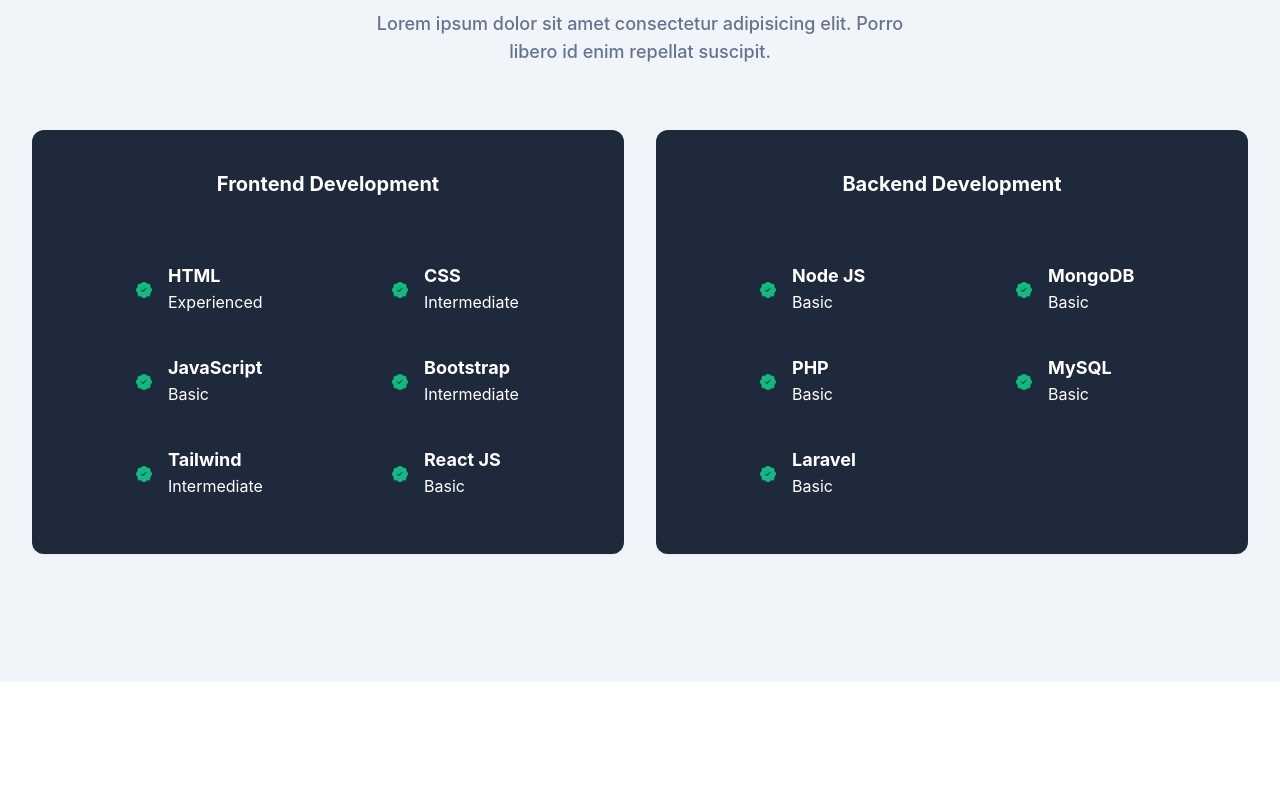
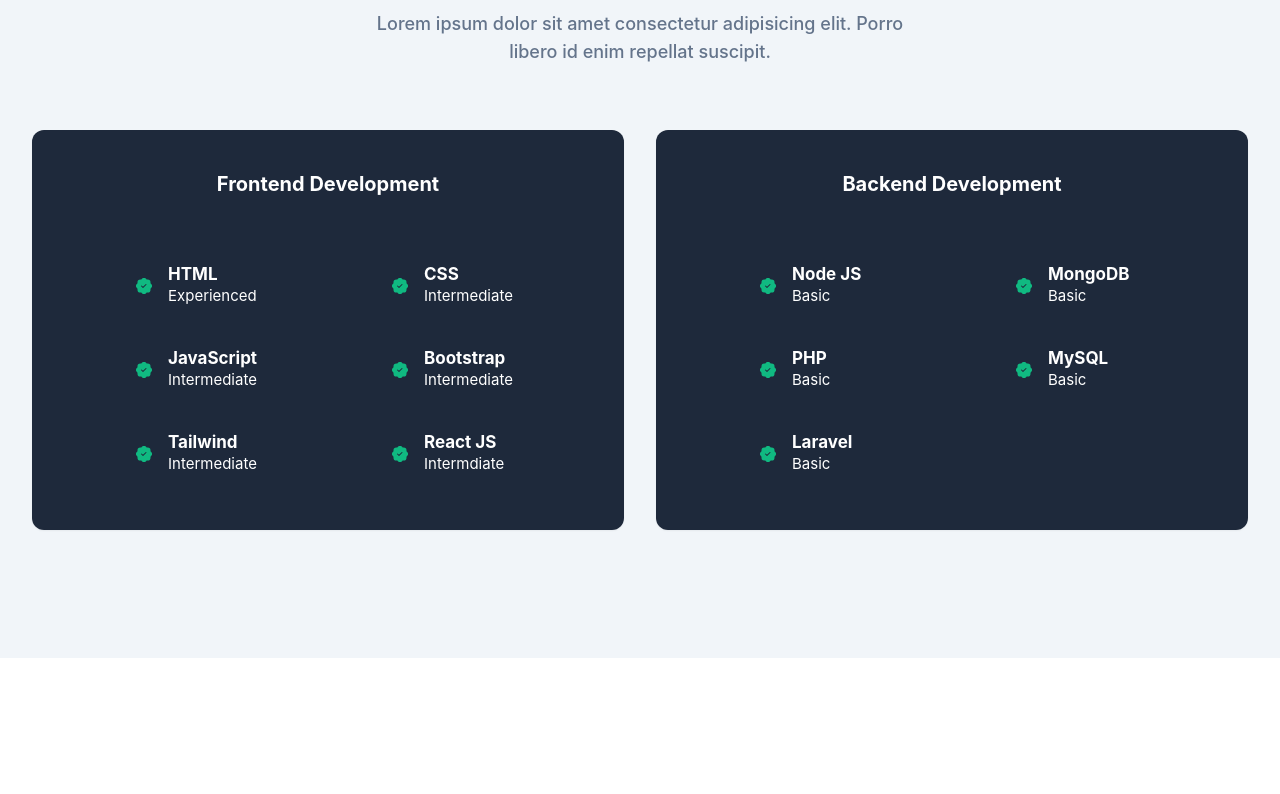
Before and after one commit to yogidelfiandra/portfolio-react, a React (Create React App) app: page / in a window 1280 px wide. Shown: the part 1366-2160 px from the top of the page. Built offline with nearby package versions, Linux system fonts and the light colour scheme.

Commit message:
repair code + clean code

```diff
--- a/src/index.css
+++ b/src/index.css
@@ -7,7 +7,7 @@ body {
 }
 
 .navbar-fixed {
-  @apply fixed z-[999] bg-white bg-opacity-70 shadow-sm backdrop-blur-sm;
+  @apply fixed z-[999] bg-white shadow-md;
 }
 
 .btn-primary {
--- a/src/json/landingPage.json
+++ b/src/json/landingPage.json
@@ -29,6 +29,62 @@
       "title": "tiktok",
       "linkUrl": "/tiktok",
       "imageUrl": "/images/icons/tiktok.svg"
+    }
+  ],
+  "skills": [
+    {
+      "title": "Frontend Development",
+      "features": [
+        {
+          "name": "HTML",
+          "level": "Experienced"
+        },
+        {
+          "name": "CSS",
+          "level": "Intermediate"
+        },
+        {
+          "name": "JavaScript",
+          "level": "Intermediate"
+        },
+        {
+          "name": "Bootstrap",
+          "level": "Intermediate"
+        },
+        {
+          "name": "Tailwind",
+          "level": "Intermediate"
+        },
+        {
+          "name": "React JS",
+          "level": "Intermdiate"
+        }
+      ]
+    },
+    {
+      "title": "Backend Development",
+      "features": [
+        {
+          "name": "Node JS",
+          "level": "Basic"
+        },
+        {
+          "name": "MongoDB",
+          "level": "Basic"
+        },
+        {
+          "name": "PHP",
+          "level": "Basic"
+        },
+        {
+          "name": "MySQL",
+          "level": "Basic"
+        },
+        {
+          "name": "Laravel",
+          "level": "Basic"
+        }
+      ]
     }
   ],
   "portfolios": [
--- a/src/pages/LandingPage.js
+++ b/src/pages/LandingPage.js
@@ -20,7 +20,7 @@ export default function LandingPage() {
       <Hero />
       <main>
         <About data={landingPage.contacts} />
-        <Experience />
+        <Experience data={landingPage.skills} />
         <Portfolio data={landingPage.portfolios} />
         <Clients data={landingPage.clients} />
         <Blog data={landingPage.blogs} />
--- a/src/parts/Blog.js
+++ b/src/parts/Blog.js
@@ -21,7 +21,7 @@ export default function Blog(props) {
         <div className='flex flex-wrap'>
           {props.data.map((item, index) => {
             return (
-              <div key={item._id} className='w-full px-4 lg:w-1/2 xl:w-1/3'>
+              <div key={item._id} className='w-full px-4 sm:w-1/2 lg:w-1/3'>
                 <div className='bg-white rounded-xl shadow-lg overflow-hidden mb-10'>
                   <img
                     src={item.imageUrl}
--- a/src/parts/Experience.js
+++ b/src/parts/Experience.js
@@ -1,7 +1,7 @@
 import React from 'react';
 import { BsPatchCheckFill } from 'react-icons/bs';
 
-export default function Experience() {
+export default function Experience(props) {
   return (
     <section id='experience' className='pt-36 pb-32 bg-slate-100'>
       <div className='container'>
@@ -19,180 +19,45 @@ export default function Experience() {
         </div>
 
         <div className='flex flex-wrap justify-center'>
-          {/* frontend development */}
-          <div className='mb-12 w-full mx-auto md:w-[600px] lg:w-1/2 lg:mb-0 lg:px-4'>
+          {props.data.map((item, index1) => {
+            return (
+              <div
+                key={index1}
+                className='mb-12 w-full mx-auto sm:w-[500px] md:w-[600px] lg:w-1/2 lg:mb-0 lg:px-4'
+              >
                 <div className='bg-slate-800 hover:bg-slate-700 transition duration-500 py-4 text-white rounded-xl shadow-sm text-center '>
-              <h5 className='font-bold text-lg xl:text-xl py-6 mb-5 xl:mb-10'>
-                Frontend Development
+                  <h5 className='font-bold text-lg xl:text-xl py-6 mb-5  xl:mb-10'>
+                    {item.title}
                   </h5>
 
-              <div className='w-full flex flex-wrap px-5 md:px-10'>
-                <div className='mb-12 w-1/2 px-6 md:mb-10 md:px-16 lg:px-10 xl:px-16 flex items-center '>
+                  <div className='w-full flex flex-wrap px-5 sm:px-10 md:px-10'>
+                    {item.features.map((feature, index2) => {
+                      return (
+                        <div
+                          key={`skills-${index1}-feature-${index2}`}
+                          className='mb-12 w-1/2 px-6 md:mb-10 md:px-16 lg:px-10 xl:px-16 flex items-center '
+                        >
                           <BsPatchCheckFill
                             size={16}
                             color={'#10b981'}
                             style={{ marginTop: 3 }}
                           />
                           <div className='pl-4 text-left'>
-                    <h6 className='font-bold text-sm md:text-base xl:text-lg'>
-                      HTML
+                            <h6 className='font-bold text-sm md:text-base xl:text-[17px]'>
+                              {feature.name}
                             </h6>
-                    <p className='text-xs md:text-sm xl:text-base'>
-                      Experienced
+                            <p className='text-xs md:text-sm xl:text-[15px]'>
+                              {feature.level}
                             </p>
                           </div>
                         </div>
-                <div className='mb-12 w-1/2 px-6 md:mb-10 md:px-16 lg:px-10 xl:px-16 flex items-center '>
-                  <BsPatchCheckFill
-                    size={16}
-                    color={'#10b981'}
-                    style={{ marginTop: 3 }}
-                  />
-                  <div className='pl-4 text-left'>
-                    <h6 className='font-bold text-sm md:text-base xl:text-lg'>
-                      CSS
-                    </h6>
-                    <p className='text-xs md:text-sm xl:text-base'>
-                      Intermediate
-                    </p>
-                  </div>
-                </div>
-                <div className='mb-12 w-1/2 px-6 md:mb-10 md:px-16 lg:px-10 xl:px-16 flex items-center '>
-                  <BsPatchCheckFill
-                    size={16}
-                    color={'#10b981'}
-                    style={{ marginTop: 3 }}
-                  />
-                  <div className='pl-4 text-left'>
-                    <h6 className='font-bold text-sm md:text-base xl:text-lg'>
-                      JavaScript
-                    </h6>
-                    <p className='text-xs md:text-sm xl:text-base'>Basic</p>
-                  </div>
-                </div>
-                <div className='mb-12 w-1/2 px-6 md:mb-10 md:px-16 lg:px-10 xl:px-16 flex items-center '>
-                  <BsPatchCheckFill
-                    size={16}
-                    color={'#10b981'}
-                    style={{ marginTop: 3 }}
-                  />
-                  <div className='pl-4 text-left'>
-                    <h6 className='font-bold text-sm md:text-base xl:text-lg'>
-                      Bootstrap
-                    </h6>
-                    <p className='text-xs md:text-sm xl:text-base'>
-                      Intermediate
-                    </p>
-                  </div>
-                </div>
-                <div className='mb-12 w-1/2 px-6 md:mb-10 md:px-16 lg:px-10 xl:px-16 flex items-center '>
-                  <BsPatchCheckFill
-                    size={16}
-                    color={'#10b981'}
-                    style={{ marginTop: 3 }}
-                  />
-                  <div className='pl-4 text-left'>
-                    <h6 className='font-bold text-sm md:text-base xl:text-lg'>
-                      Tailwind
-                    </h6>
-                    <p className='text-xs md:text-sm xl:text-base'>
-                      Intermediate
-                    </p>
-                  </div>
-                </div>
-                <div className='mb-12 w-1/2 px-6 md:mb-10 md:px-16 lg:px-10 xl:px-16 flex items-center '>
-                  <BsPatchCheckFill
-                    size={16}
-                    color={'#10b981'}
-                    style={{ marginTop: 3 }}
-                  />
-                  <div className='pl-4 text-left'>
-                    <h6 className='font-bold text-sm md:text-base xl:text-lg'>
-                      React JS
-                    </h6>
-                    <p className='text-xs md:text-sm xl:text-base'>Basic</p>
+                      );
+                    })}
                   </div>
                 </div>
               </div>
-            </div>
-          </div>
-
-          {/* backend development */}
-          <div className='mb-12 w-full mx-auto md:w-[600px] lg:w-1/2 lg:mb-0 lg:px-4'>
-            <div className='bg-slate-800 hover:bg-slate-700 transition duration-500 py-4 text-white rounded-xl shadow-sm text-center '>
-              <h5 className='font-bold text-lg xl:text-xl py-6 mb-5 xl:mb-10'>
-                Backend Development
-              </h5>
-
-              <div className='w-full flex flex-wrap px-5 md:px-10'>
-                <div className='mb-12 w-1/2 px-6 md:mb-10 md:px-16 lg:px-10 xl:px-16 flex items-center '>
-                  <BsPatchCheckFill
-                    size={16}
-                    color={'#10b981'}
-                    style={{ marginTop: 3 }}
-                  />
-                  <div className='pl-4 text-left'>
-                    <h6 className='font-bold text-sm md:text-base xl:text-lg'>
-                      Node JS
-                    </h6>
-                    <p className='text-xs md:text-sm xl:text-base'>Basic</p>
-                  </div>
-                </div>
-                <div className='mb-12 w-1/2 px-6 md:mb-10 md:px-16 lg:px-10 xl:px-16 flex items-center '>
-                  <BsPatchCheckFill
-                    size={16}
-                    color={'#10b981'}
-                    style={{ marginTop: 3 }}
-                  />
-                  <div className='pl-4 text-left'>
-                    <h6 className='font-bold text-sm md:text-base xl:text-lg'>
-                      MongoDB
-                    </h6>
-                    <p className='text-xs md:text-sm xl:text-base'>Basic</p>
-                  </div>
-                </div>
-                <div className='mb-12 w-1/2 px-6 md:mb-10 md:px-16 lg:px-10 xl:px-16 flex items-center '>
-                  <BsPatchCheckFill
-                    size={16}
-                    color={'#10b981'}
-                    style={{ marginTop: 3 }}
-                  />
-                  <div className='pl-4 text-left'>
-                    <h6 className='font-bold text-sm md:text-base xl:text-lg'>
-                      PHP
-                    </h6>
-                    <p className='text-xs md:text-sm xl:text-base'>Basic</p>
-                  </div>
-                </div>
-                <div className='mb-12 w-1/2 px-6 md:mb-10 md:px-16 lg:px-10 xl:px-16 flex items-center '>
-                  <BsPatchCheckFill
-                    size={16}
-                    color={'#10b981'}
-                    style={{ marginTop: 3 }}
-                  />
-                  <div className='pl-4 text-left'>
-                    <h6 className='font-bold text-sm md:text-base xl:text-lg'>
-                      MySQL
-                    </h6>
-                    <p className='text-xs md:text-sm xl:text-base'>Basic</p>
-                  </div>
-                </div>
-                <div className='mb-12 w-1/2 px-6 md:mb-10 md:px-16 lg:px-10 xl:px-16 flex items-center '>
-                  <BsPatchCheckFill
-                    size={16}
-                    color={'#10b981'}
-                    style={{ marginTop: 3 }}
-                  />
-                  <div className='pl-4 text-left'>
-                    <h6 className='font-bold text-sm md:text-base xl:text-lg'>
-                      Laravel
-                    </h6>
-                    <p className='text-xs md:text-sm xl:text-base'>Basic</p>
-                  </div>
-                </div>
-              </div>
-            </div>
-          </div>
+            );
+          })}
         </div>
       </div>
     </section>
```
Also changed, not shown: src/parts/Header.js (+6 -2 lines), src/parts/Portfolio.js (+8 -1 lines). Lines whose indentation alone changed are shown as unchanged.
